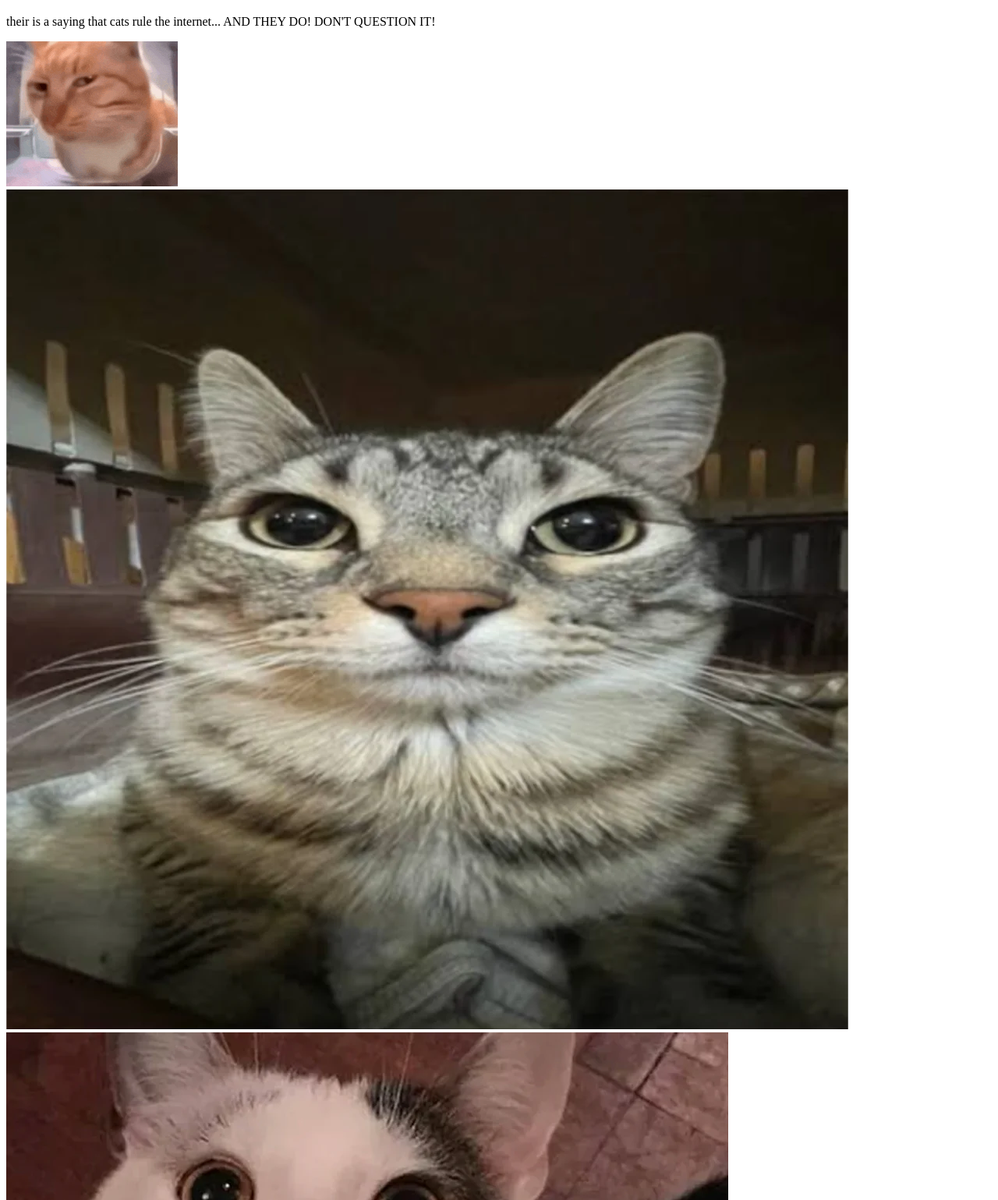
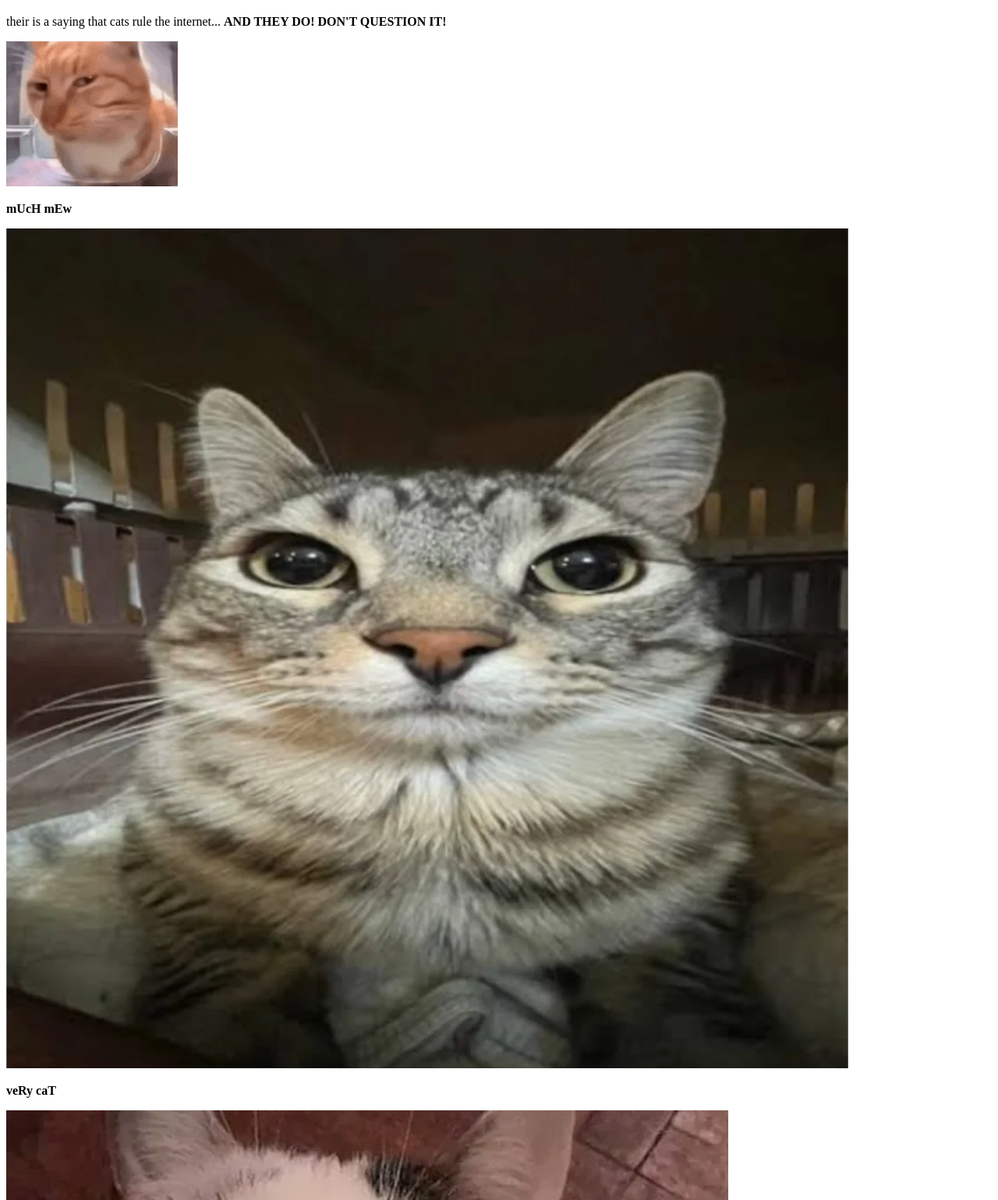
Before and after one commit to Ecat95/cat-cat, a plain HTML site: page index.html in a window 1280 px wide. Shown: the part 61-1600 px from the top of the page at 78% size. Drawn offline with Linux system fonts and the light colour scheme.

Commit message:
bold text

```diff
--- a/index.html
+++ b/index.html
@@ -9,13 +9,17 @@
 </head>
 <body>
     <h1>why do Meme and cats go together</h1>
-    <p>their is a saying that cats rule the internet... AND THEY DO! DON'T QUESTION IT!  </p>
+    <p>their is a saying that cats rule the internet... <strong>AND THEY DO! DON'T QUESTION IT!</strong></p>
    <div>
         <img src="/cat images/cat-cat-meme.gif" alt="cat sideeye meme.">
+            <p style="font-weight: bold;">mUcH mEw</p>
         <img src="/cat images/cat staring meme.webp" alt="cat staring meme">
+            <p style="font-weight: bold;">veRy caT</p>
         <img src="/cat images/long mouth cat.webp" alt="Beluga cat meme">
         <img src="/cat images/pop mouth cat.png" alt="POPCAT">
+            <p style="font-weight: bold;">HUngy</p>
         <img src="/cat images/crying-cat-meme-template-full-719a53dc.webp" alt="crying cat meme">
+            <p style="font-weight: bold;">hoOoomAn</p>
    </div>
 
 </body>
```
